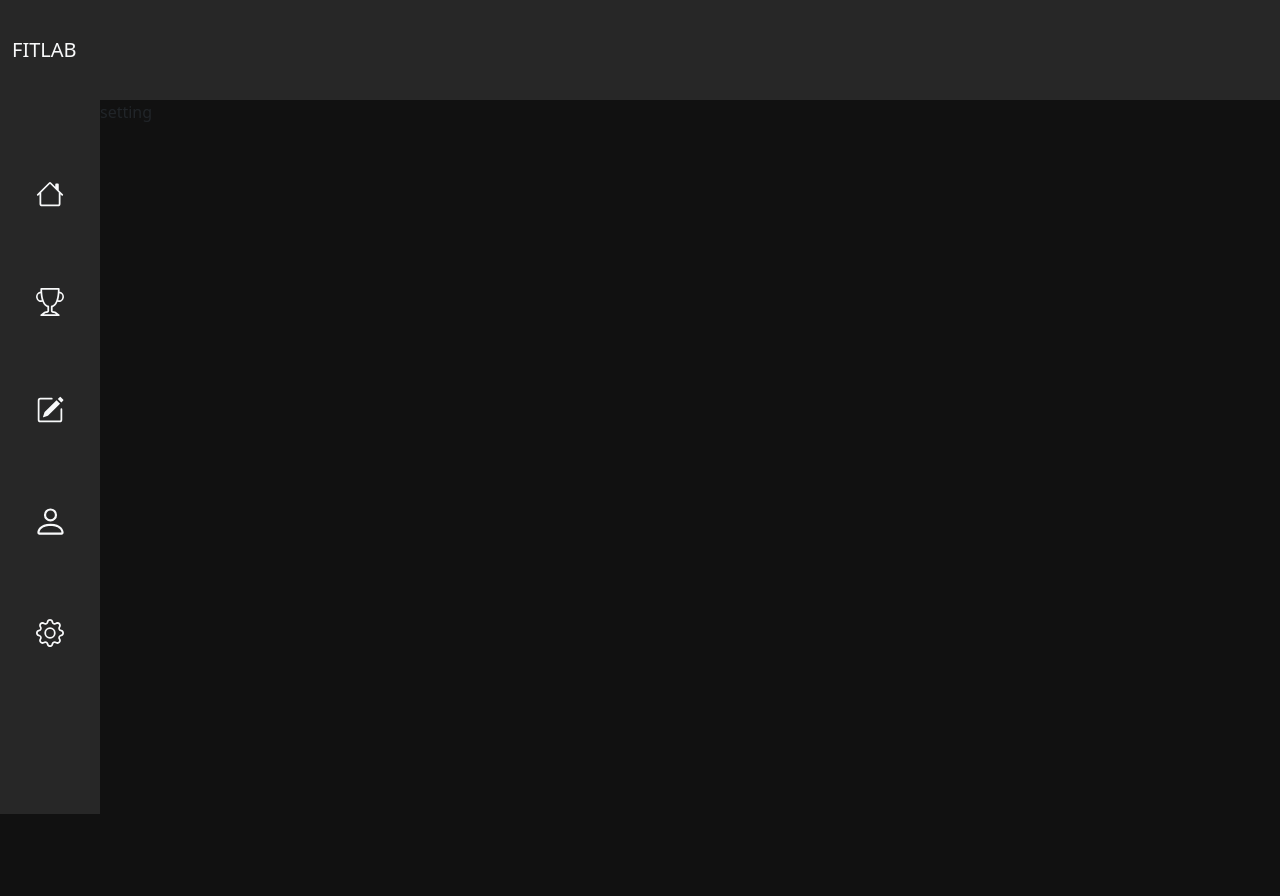
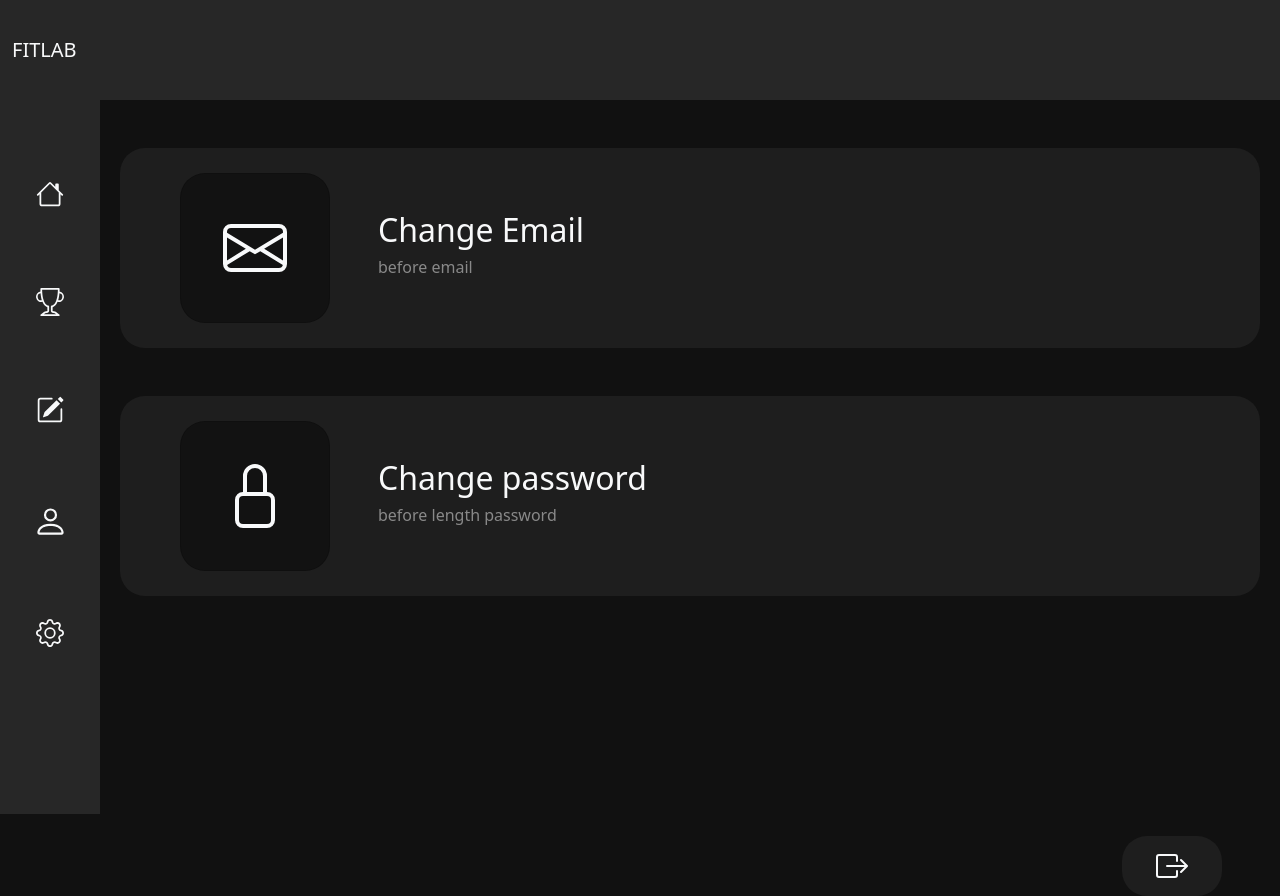
Before and after one commit to dinsorkot/FIT_LAB, a Vue app: page /setting in a window 1280 px wide. Before the commit the page ends 814 px from the top, so only its background shows below. Built offline with nearby package versions, Linux system fonts and the light colour scheme.

Commit message:
เสร็จ

```diff
--- a/src/component/setting.vue
+++ b/src/component/setting.vue
@@ -1,5 +1,78 @@
 <template>
-    <div>
-        setting
+    <div class="container mt-5 btnclick">
+        <div class="d-flex align-items-center h-100 ms-5">
+            <div class="card d-flex align-items-center justify-content-center"
+                style="background-color: #121212;width:150px; height:150px; border-radius: 25px;">
+                <svg xmlns="http://www.w3.org/2000/svg" width="64" height="64" fill="currentColor"
+                    class="bi bi-envelope text-light" viewBox="0 0 16 16">
+                    <path
+                        d="M0 4a2 2 0 0 1 2-2h12a2 2 0 0 1 2 2v8a2 2 0 0 1-2 2H2a2 2 0 0 1-2-2V4Zm2-1a1 1 0 0 0-1 1v.217l7 4.2 7-4.2V4a1 1 0 0 0-1-1H2Zm13 2.383-4.708 2.825L15 11.105V5.383Zm-.034 6.876-5.64-3.471L8 9.583l-1.326-.795-5.64 3.47A1 1 0 0 0 2 13h12a1 1 0 0 0 .966-.741ZM1 11.105l4.708-2.897L1 5.383v5.722Z" />
+                </svg>
+            </div>
+            <div class=" ms-5">
+                <h2 class="text-light"> Change Email </h2>
+                <h6 style="color:#898989;">before email</h6>
+            </div>
+        </div>
+    </div>
+    <div class="container mt-5 btnclick">
+        <div class="d-flex align-items-center h-100 ms-5">
+            <div class="card d-flex align-items-center justify-content-center"
+                style="background-color: #121212;width:150px; height:150px; border-radius: 25px;">
+                <svg xmlns="http://www.w3.org/2000/svg" width="64" height="64" fill="currentColor"
+                    class="bi bi-lock text-light" viewBox="0 0 16 16">
+                    <path
+                        d="M8 1a2 2 0 0 1 2 2v4H6V3a2 2 0 0 1 2-2zm3 6V3a3 3 0 0 0-6 0v4a2 2 0 0 0-2 2v5a2 2 0 0 0 2 2h6a2 2 0 0 0 2-2V9a2 2 0 0 0-2-2zM5 8h6a1 1 0 0 1 1 1v5a1 1 0 0 1-1 1H5a1 1 0 0 1-1-1V9a1 1 0 0 1 1-1z" />
+                </svg>
+            </div>
+            <div class=" ms-5">
+                <h2 class="text-light"> Change password </h2>
+                <h6 style="color:#898989;">before length password</h6>
+            </div>
+        </div>
+    </div>
+    <div class="position-relative me-5" style="height: 300px;">
+        <div>
+            <a class=" position-absolute  d-flex align-items-center justify-content-center signout" >
+                <svg xmlns="http://www.w3.org/2000/svg" width="32" height="32" fill="currentColor"
+                    class="bi bi-box-arrow-right text-light" viewBox="0 0 16 16">
+                    <path fill-rule="evenodd"
+                        d="M10 12.5a.5.5 0 0 1-.5.5h-8a.5.5 0 0 1-.5-.5v-9a.5.5 0 0 1 .5-.5h8a.5.5 0 0 1 .5.5v2a.5.5 0 0 0 1 0v-2A1.5 1.5 0 0 0 9.5 2h-8A1.5 1.5 0 0 0 0 3.5v9A1.5 1.5 0 0 0 1.5 14h8a1.5 1.5 0 0 0 1.5-1.5v-2a.5.5 0 0 0-1 0v2z" />
+                    <path fill-rule="evenodd"
+                        d="M15.854 8.354a.5.5 0 0 0 0-.708l-3-3a.5.5 0 0 0-.708.708L14.293 7.5H5.5a.5.5 0 0 0 0 1h8.793l-2.147 2.146a.5.5 0 0 0 .708.708l3-3z" />
+                </svg>
+            </a>
+        </div>
     </div>
 </template>
+<style scoped>
+.btnclick {
+    background-color: #1E1E1E;
+    height: 200px;
+    border-radius: 25px;
+    transition: 0.5s;
+}
+
+.btnclick:hover {
+    box-shadow: rgba(255, 255, 255, 0.15) 0px 2px 8px;
+    transition: 0.5s;
+}
+
+.signout {
+    right: 10px;
+    bottom: 0px;
+    background-color: #1E1E1E;
+    border-radius: 25px;
+    width: 100px;
+    height: 60px;
+    transition: 0.5s;
+}
+.signout:hover {
+    right: 5px;
+    bottom: -5px;
+    border-radius: 25px;
+    width: 110px;
+    height: 70px;
+    transition: 0.5s;
+}
+</style>
```
